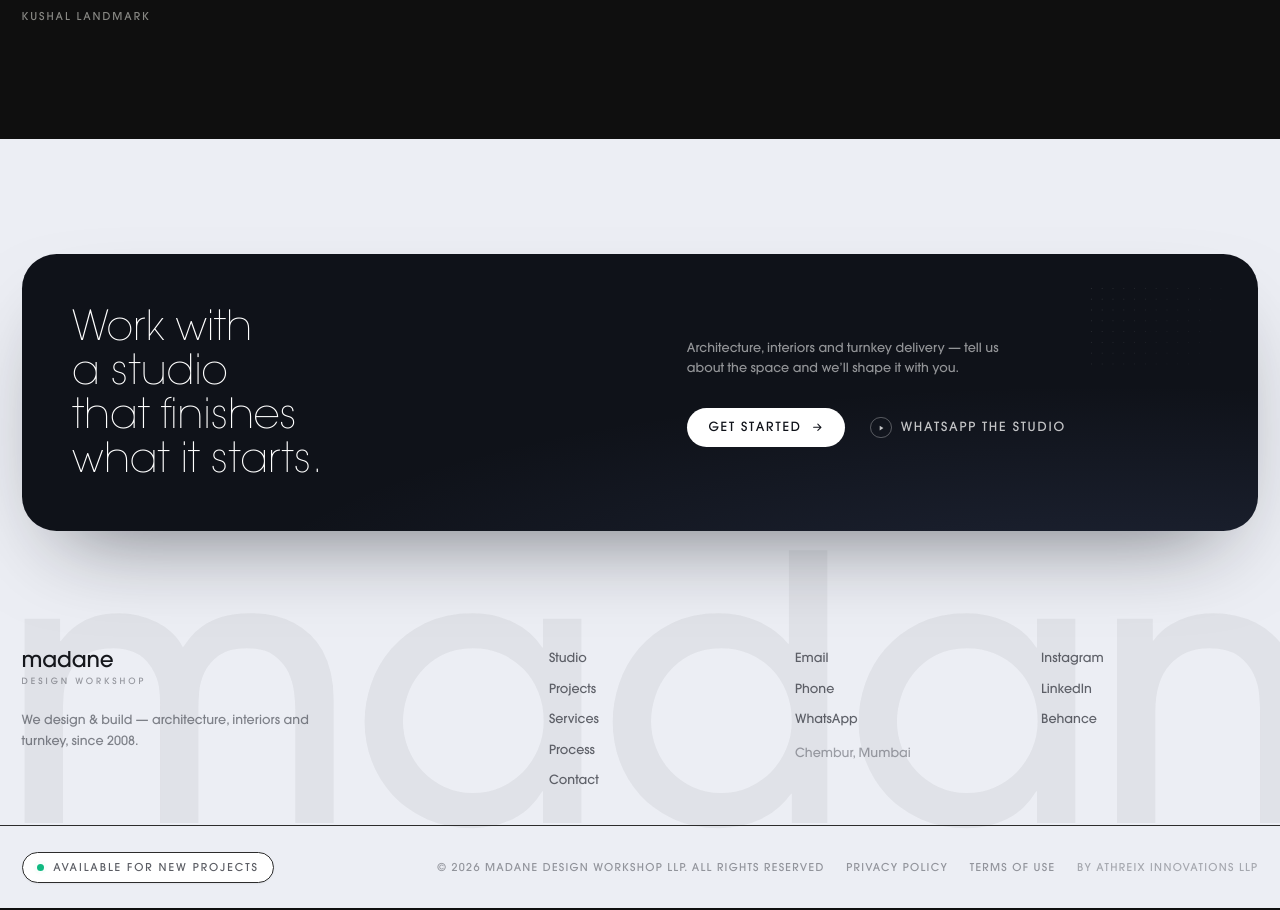
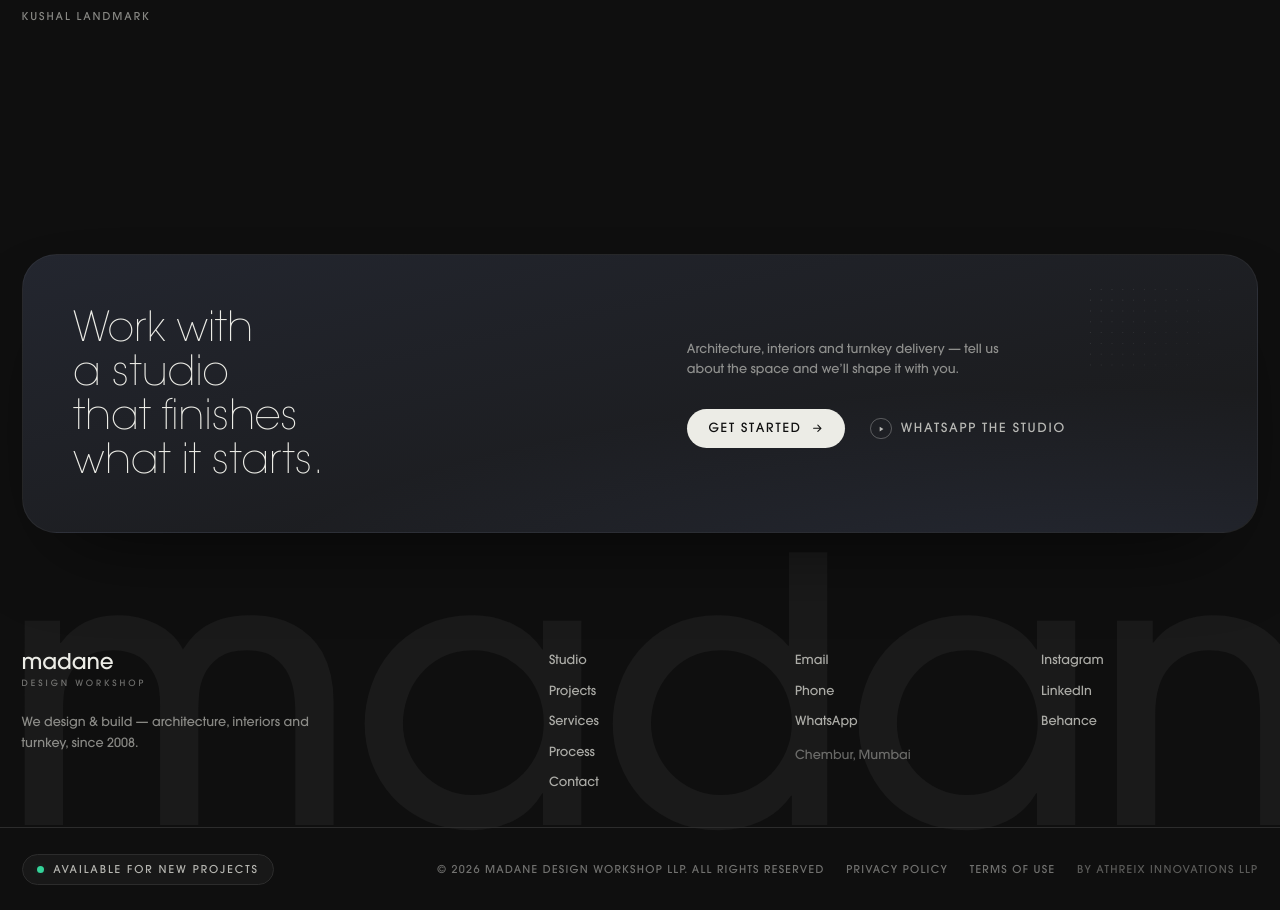
Before and after one commit to TusharND12/madane-design-workshop, a Next.js app: page /studio in a window 1280 px wide. Shown: the part 4020-4930 px from the top of the page. Built offline with nearby package versions, Linux system fonts and the light colour scheme.

Commit message:
Footer + EnquiryBand: restyle to dark theme palette (keep card/watermark/columns/status structure)

```diff
--- a/src/components/common/EnquiryBand.tsx
+++ b/src/components/common/EnquiryBand.tsx
@@ -16,9 +16,9 @@ export function EnquiryBand({
   const enquireHref = projectTag ? `/contact?project=${encodeURIComponent(projectTag)}` : "/contact";
 
   return (
-    <section className="relative z-10 bg-[#ECEEF4] pt-section">
+    <section className="relative z-10 bg-paper pt-section">
       <div className="shell-wide">
-        <div className="relative overflow-hidden rounded-[clamp(1.5rem,3vw,2.5rem)] bg-[#0F1219] p-8 shadow-[0_44px_100px_-46px_rgba(15,18,25,0.6)] md:p-14">
+        <div className="relative overflow-hidden rounded-[clamp(1.5rem,3vw,2.5rem)] border border-white/5 bg-gradient-to-br from-stone to-mount p-8 shadow-[0_44px_100px_-46px_rgba(0,0,0,0.7)] md:p-14">
           {/* sheen + dotted accents */}
           <div
             aria-hidden="true"
@@ -37,18 +37,18 @@ export function EnquiryBand({
           />
 
           <div className="relative grid gap-10 md:grid-cols-2 md:items-center">
-            <h2 className="max-w-[15ch] font-display text-[clamp(1.75rem,3.6vw,2.9rem)] font-light leading-[1.06] tracking-tight text-white">
+            <h2 className="max-w-[15ch] font-display text-[clamp(1.75rem,3.6vw,2.9rem)] font-light leading-[1.06] tracking-tight text-ink">
               {headline}
             </h2>
 
             <div className="md:pl-8">
-              <p className="max-w-sm text-sm leading-relaxed text-white/55">
+              <p className="max-w-sm text-sm leading-relaxed text-ink/55">
                 Architecture, interiors and turnkey delivery — tell us about the space and we&rsquo;ll shape it with you.
               </p>
               <div className="mt-8 flex flex-wrap items-center gap-x-7 gap-y-4">
                 <Link
                   href={enquireHref}
-                  className="inline-flex items-center gap-2.5 rounded-full bg-white px-6 py-3 font-sans text-xs uppercase tracking-[0.14em] text-[#0F1219] transition-colors duration-300 hover:bg-white/85"
+                  className="inline-flex items-center gap-2.5 rounded-full bg-ink px-6 py-3 font-sans text-xs uppercase tracking-[0.14em] text-paper transition-colors duration-300 hover:bg-ink/85"
                 >
                   Get started
                   <svg width="14" height="14" viewBox="0 0 24 24" fill="none" stroke="currentColor" strokeWidth="2" strokeLinecap="round" strokeLinejoin="round" aria-hidden="true">
@@ -59,9 +59,9 @@ export function EnquiryBand({
                   href={`https://wa.me/${site.contact.whatsapp}?text=${encodeURIComponent(site.contact.whatsappMessage)}`}
                   target="_blank"
                   rel="noreferrer"
-                  className="inline-flex items-center gap-2.5 font-sans text-xs uppercase tracking-[0.14em] text-white/75 transition-colors duration-300 hover:text-white"
+                  className="inline-flex items-center gap-2.5 font-sans text-xs uppercase tracking-[0.14em] text-ink/75 transition-colors duration-300 hover:text-ink"
                 >
-                  <span className="flex h-6 w-6 items-center justify-center rounded-full border border-white/30">
+                  <span className="flex h-6 w-6 items-center justify-center rounded-full border border-ink/30">
                     <svg width="9" height="9" viewBox="0 0 24 24" fill="currentColor" aria-hidden="true">
                       <path d="M8 5v14l11-7z" />
                     </svg>
--- a/src/components/layout/Footer.tsx
+++ b/src/components/layout/Footer.tsx
@@ -1,7 +1,7 @@
 import Link from "next/link";
 import { site } from "@/content/site";
 
-/** The calm full stop — light footer: giant wordmark, link columns, status bar. */
+/** The calm full stop — giant wordmark, link columns, status bar (dark theme). */
 const NAV = [
   { label: "Studio", href: "/studio" },
   { label: "Projects", href: "/projects" },
@@ -14,11 +14,11 @@ export function Footer() {
   const year = 2026;
 
   return (
-    <footer className="relative z-0 -mt-[clamp(2rem,6vw,5rem)] overflow-hidden bg-[#ECEEF4] text-[#23262F]">
+    <footer className="on-ink relative z-0 -mt-[clamp(2rem,6vw,5rem)] overflow-hidden bg-paper text-ink">
       {/* Giant wordmark watermark */}
       <span
         aria-hidden="true"
-        className="pointer-events-none absolute inset-x-0 bottom-[18%] select-none text-center font-display lowercase leading-[0.75] tracking-tighter text-[#23262F]/[0.06] text-[clamp(7rem,32vw,26rem)]"
+        className="pointer-events-none absolute inset-x-0 bottom-[18%] select-none text-center font-display lowercase leading-[0.75] tracking-tighter text-ink/[0.05] text-[clamp(7rem,32vw,26rem)]"
       >
         madane
       </span>
@@ -28,10 +28,10 @@ export function Footer() {
           {/* Logo + tagline */}
           <div className="lg:col-span-5">
             <Link href="/" className="inline-flex flex-col" aria-label="Madane Design Workshop — home">
-              <span className="font-display text-2xl lowercase leading-none tracking-tight text-[#15171C]">madane</span>
-              <span className="mt-1 font-mono text-[0.6rem] uppercase tracking-[0.34em] text-[#23262F]/45">Design Workshop</span>
+              <span className="font-display text-2xl lowercase leading-none tracking-tight text-ink">madane</span>
+              <span className="mt-1 font-mono text-[0.6rem] uppercase tracking-[0.34em] text-ink/45">Design Workshop</span>
             </Link>
-            <p className="mt-6 max-w-xs text-sm leading-relaxed text-[#23262F]/55">
+            <p className="mt-6 max-w-xs text-sm leading-relaxed text-ink/55">
               We design &amp; build — architecture, interiors and turnkey, since 2008.
             </p>
           </div>
@@ -40,22 +40,22 @@ export function Footer() {
           <div className="grid grid-cols-3 gap-6 sm:gap-8 lg:col-span-7">
             <nav aria-label="Navigate" className="flex flex-col gap-3.5">
               {NAV.map((n) => (
-                <Link key={n.href} href={n.href} className="link-underline text-sm text-[#23262F]/70 hover:text-[#15171C]">
+                <Link key={n.href} href={n.href} className="link-underline text-sm text-ink/70 hover:text-ink">
                   {n.label}
                 </Link>
               ))}
             </nav>
 
             <nav aria-label="Contact" className="flex flex-col gap-3.5">
-              <a href={`mailto:${site.contact.email}`} className="link-underline text-sm text-[#23262F]/70 hover:text-[#15171C]">Email</a>
-              <a href={site.contact.phoneHref} className="link-underline text-sm text-[#23262F]/70 hover:text-[#15171C]">Phone</a>
-              <a href={`https://wa.me/${site.contact.whatsapp}`} target="_blank" rel="noreferrer" className="link-underline text-sm text-[#23262F]/70 hover:text-[#15171C]">WhatsApp</a>
-              <span className="mt-1 text-sm text-[#23262F]/40">{site.contact.addressLine}</span>
+              <a href={`mailto:${site.contact.email}`} className="link-underline text-sm text-ink/70 hover:text-ink">Email</a>
+              <a href={site.contact.phoneHref} className="link-underline text-sm text-ink/70 hover:text-ink">Phone</a>
+              <a href={`https://wa.me/${site.contact.whatsapp}`} target="_blank" rel="noreferrer" className="link-underline text-sm text-ink/70 hover:text-ink">WhatsApp</a>
+              <span className="mt-1 text-sm text-ink/40">{site.contact.addressLine}</span>
             </nav>
 
             <nav aria-label="Social" className="flex flex-col gap-3.5">
               {site.socials.map((s) => (
-                <a key={s.label} href={s.href} target="_blank" rel="noreferrer" className="link-underline text-sm text-[#23262F]/70 hover:text-[#15171C]">
+                <a key={s.label} href={s.href} target="_blank" rel="noreferrer" className="link-underline text-sm text-ink/70 hover:text-ink">
                   {s.label}
                 </a>
               ))}
@@ -65,20 +65,20 @@ export function Footer() {
       </div>
 
       {/* Bottom bar */}
-      <div className="relative shell-wide flex flex-col gap-5 border-t border-[#23262F]/12 py-7 sm:flex-row sm:items-center sm:justify-between">
-        <span className="inline-flex w-fit items-center gap-2.5 rounded-full border border-[#23262F]/12 bg-white px-4 py-2 font-mono text-2xs uppercase tracking-label text-[#23262F]/75 shadow-sm">
+      <div className="relative shell-wide flex flex-col gap-5 border-t border-ink/12 py-7 sm:flex-row sm:items-center sm:justify-between">
+        <span className="inline-flex w-fit items-center gap-2.5 rounded-full border border-hairline bg-mount px-4 py-2 font-mono text-2xs uppercase tracking-label text-ink/75">
           <span className="relative flex h-2 w-2" aria-hidden="true">
-            <span className="absolute inline-flex h-full w-full animate-ping rounded-full bg-emerald-500/70" />
-            <span className="relative inline-flex h-2 w-2 rounded-full bg-emerald-500" />
+            <span className="absolute inline-flex h-full w-full animate-ping rounded-full bg-emerald-400/70" />
+            <span className="relative inline-flex h-2 w-2 rounded-full bg-emerald-400" />
           </span>
           Available for new projects
         </span>
 
-        <div className="flex flex-wrap items-center gap-x-6 gap-y-2 font-mono text-2xs uppercase tracking-[0.12em] text-[#23262F]/45">
+        <div className="flex flex-wrap items-center gap-x-6 gap-y-2 font-mono text-2xs uppercase tracking-[0.12em] text-ink/45">
           <span>© {year} {site.legalName}. All rights reserved</span>
-          <Link href="/privacy" className="link-underline hover:text-[#15171C]">Privacy Policy</Link>
-          <Link href="/terms" className="link-underline hover:text-[#15171C]">Terms of Use</Link>
-          <a href={site.credit.href} target="_blank" rel="noreferrer" className="link-underline text-[#23262F]/35 hover:text-[#15171C]">
+          <Link href="/privacy" className="link-underline hover:text-ink">Privacy Policy</Link>
+          <Link href="/terms" className="link-underline hover:text-ink">Terms of Use</Link>
+          <a href={site.credit.href} target="_blank" rel="noreferrer" className="link-underline text-ink/35 hover:text-ink">
             By {site.credit.by}
           </a>
         </div>
```
